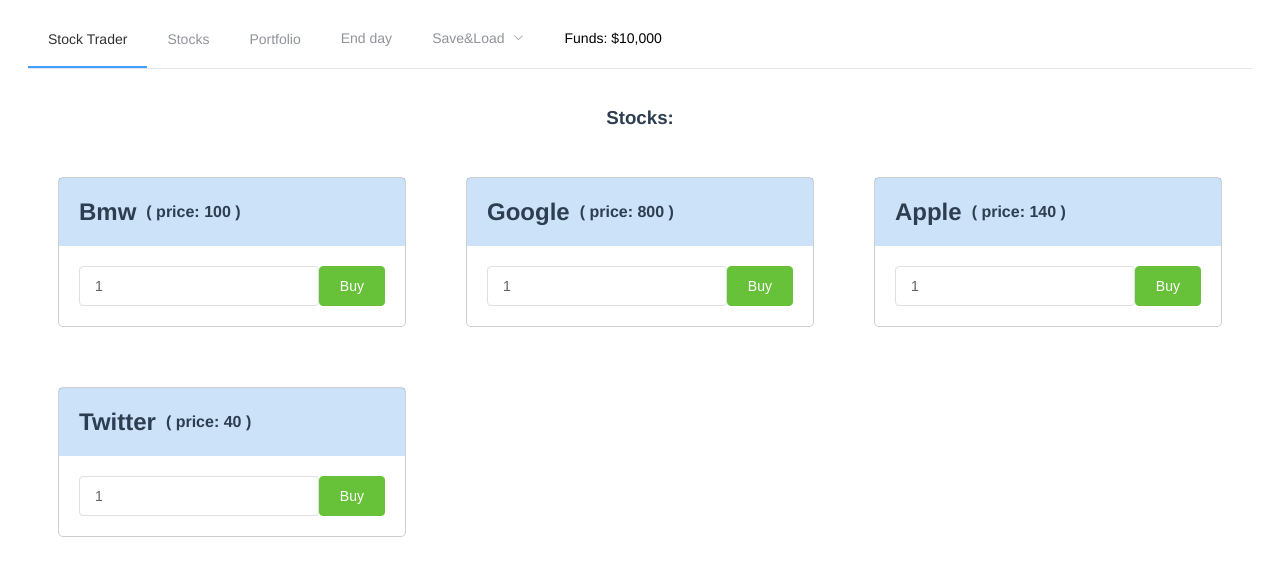
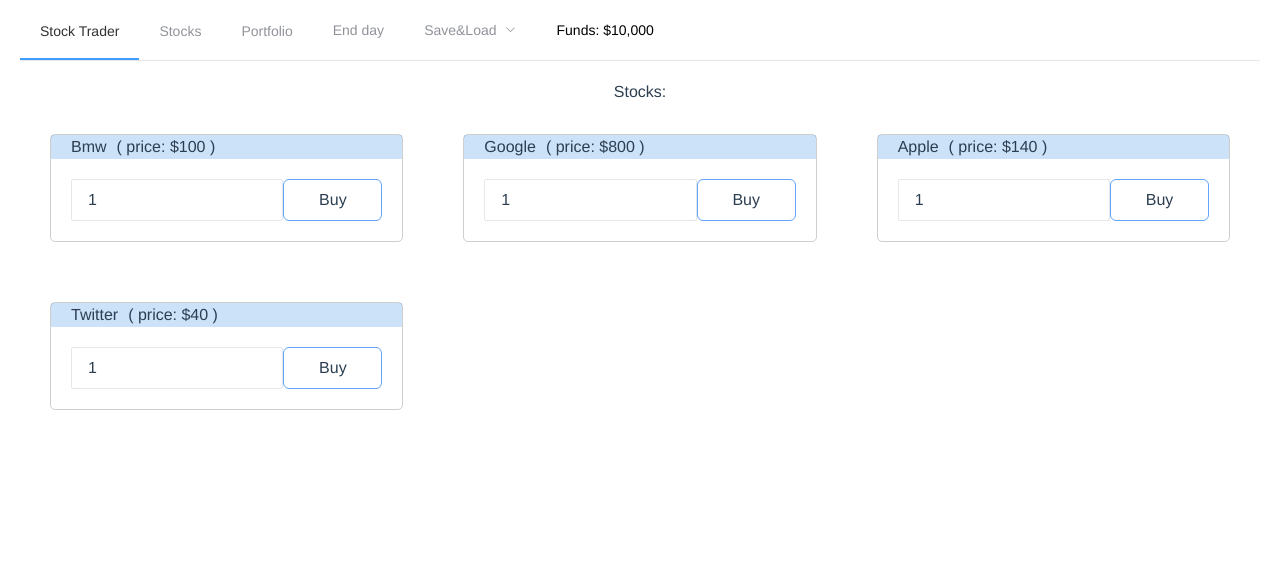
Before and after one commit to MaksimPotehin/stock_market, a Vue app: page /stocks in a window 1280 px wide. Shown: the top 576 px of the page. Built offline with nearby package versions, Linux system fonts and the light colour scheme.

Commit message:
created reusable input and button

```diff
--- a/public/index.html
+++ b/public/index.html
@@ -5,11 +5,13 @@
     <meta http-equiv="X-UA-Compatible" content="IE=edge">
     <meta name="viewport" content="width=device-width,initial-scale=1.0">
     <link rel="icon" href="<%= BASE_URL %>favicon.ico">
+    <link rel="stylesheet" href="https://cdnjs.cloudflare.com/ajax/libs/tailwindcss/2.0.2/tailwind.min.css">
     <title><%= htmlWebpackPlugin.options.title %></title>
 </head>
 <body>
 <noscript>
-      <strong>We're sorry but <%= htmlWebpackPlugin.options.title %> doesn't work properly without JavaScript enabled. Please enable it to continue.</strong>
+    <strong>We're sorry but <%= htmlWebpackPlugin.options.title %> doesn't work properly without JavaScript enabled.
+        Please enable it to continue.</strong>
 </noscript>
 <div id="app"></div>
 <!-- built files will be auto injected -->
--- /dev/null
+++ b/src/components/Button.vue
@@ -0,0 +1,46 @@
+<template>
+  <button :class="[inputStyle, { 'opacity-60 pointer-events-none':disabled }]" class="button" @click.prevent="click">
+    <span>{{ text }}</span>
+    <div>{{ iconName }}</div>
+  </button>
+</template>
+
+<script>
+
+export default {
+  name: 'Button',
+  computed: {
+    inputStyle() {
+      return '' +
+          'w-28 border border-blue-400' +
+          ' outline-none focus:outline-none transition-all' +
+          ' duration-500 rounded-md' +
+          ' hover:bg-blue-400 cursor-pointer py-2'
+    }
+  },
+  props: {
+    text: {
+      type: String,
+      default: '',
+      required: true
+    },
+    iconName: {
+      type: String,
+      default: ''
+    },
+    disabled: {
+      type: Boolean,
+      default: false
+    }
+  },
+  methods: {
+    click() {
+      this.$emit('handleClick')
+    }
+  }
+}
+</script>
+
+<style scoped>
+
+</style>
--- /dev/null
+++ b/src/components/Input.vue
@@ -0,0 +1,60 @@
+<template>
+  <div class="">
+    <label
+        class="block text-left mb-1 mt-4"
+        v-if="label"
+        :for="inputName"
+    >
+      {{label}}
+    </label>
+    <input
+        :class="inputStyle"
+        :id="inputName || placeholder"
+        :type="inputType"
+        :placeholder="placeholder"
+        :value="value"
+        @input="onChange"
+    >
+  </div>
+</template>
+
+<script>
+export default {
+  name: 'Input',
+  computed: {
+    inputStyle() {
+      return 'py-2 px-4 border-gray-700-400 border rounded-sm w-full d-block outline-none'
+    }
+  },
+  props: {
+    inputName: {
+      type: String,
+      default: ''
+    },
+    label: {
+      type: String,
+      default: ''
+    },
+    placeholder: {
+      type: String,
+      default: ''
+    },
+    inputType: {
+      type: String,
+      default: 'text'
+    },
+    value: {
+      default: 1
+    }
+  },
+  methods: {
+    onChange(e) {
+      this.$emit('input', e.target.value)
+    }
+  }
+}
+</script>
+
+<style scoped>
+
+</style>
--- a/src/components/Stock.vue
+++ b/src/components/Stock.vue
@@ -3,20 +3,19 @@
     <div class="card">
       <div class="card-header">
         <h2>{{ item.name }}</h2>
-        <h4>( price: {{ pageProps.subtitle }} )</h4>
+        <h4>( price: {{ pageProps.subtitle | changeFunds }} )</h4>
       </div>
-      <div class="card-content">
-        <el-input
+      <div class="card-content items-baseline">
+        <Input
             placeholder="Please input"
-            type="number"
-            v-model="count"></el-input>
-        <el-button
-            @click="handleClick"
-            type="success"
+            inputType="number"
+            v-model="count"
+        />
+        <Button
+            :text="type === 'stocks' ? 'Buy' : 'Sell'"
             :disabled="pageProps.disabled"
-        >
-          {{ type === "stocks" ? "Buy" : "Sell" }}
-        </el-button>
+            @handleClick="handleClick"
+        />
       </div>
     </div>
   </el-col>
@@ -25,9 +24,12 @@
 <script>
 import { mapActions } from 'vuex'
 import { BUY_STOCK, SELL_STOCK } from '@/store/type'
+import Button from '@/components/Button'
+import Input from '@/components/Input'
 
 export default {
   name: 'Stock',
+  components: { Button, Input },
   data() {
     return {
       count: 1
@@ -42,10 +44,16 @@
     handleClick() {
       const quantity = parseInt(this.count)
       if (this.type === 'stocks') {
-        this.buy({ ...this.item, quantity })
+        this.buy({
+          ...this.item,
+          quantity
+        })
         this.count = 1
       } else {
-        this.sell({ ...this.item, quantity })
+        this.sell({
+          ...this.item,
+          quantity
+        })
         this.count = 1
       }
     }
```
Lines whose indentation alone changed are shown as unchanged.
